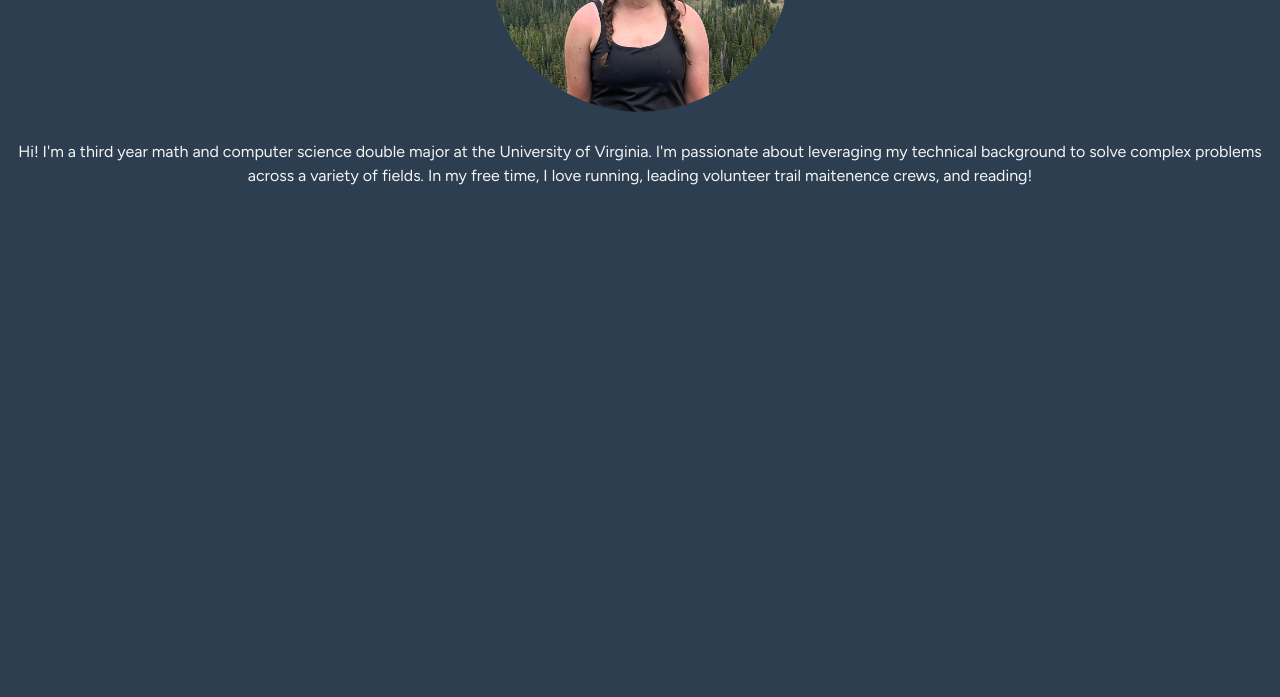
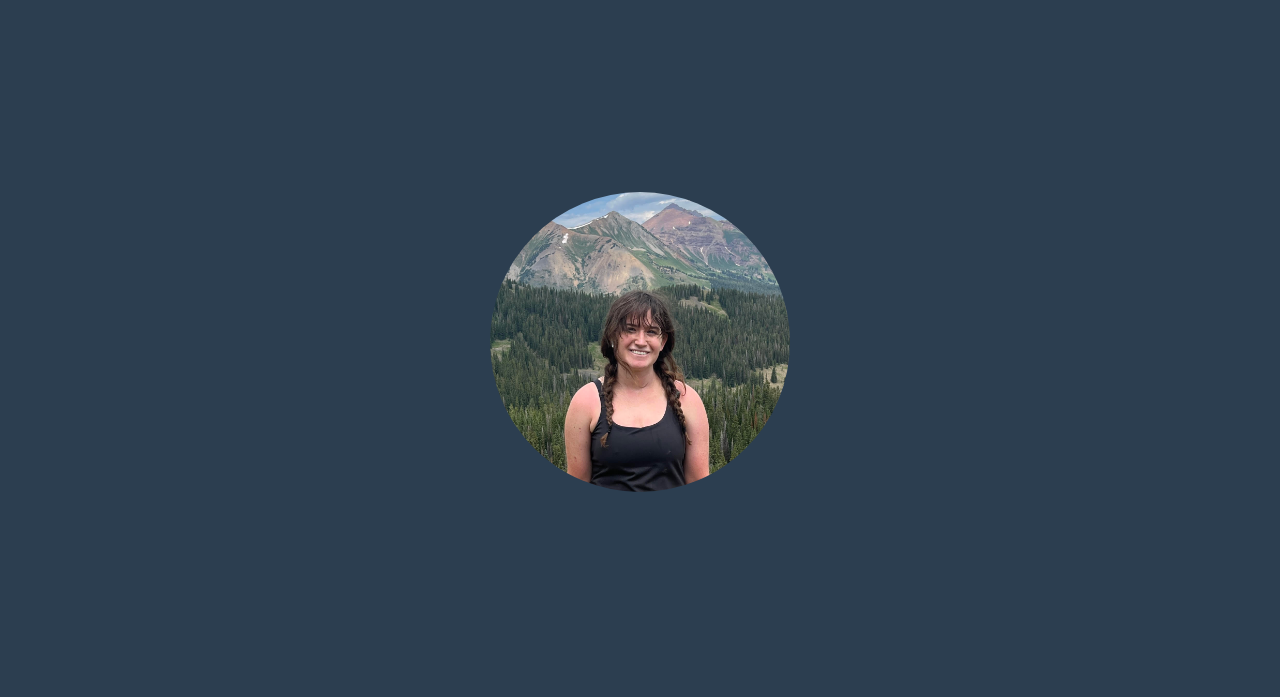
Before and after one commit to gcoleman325/gcoleman325.github.io, a plain HTML site: page index.html in a window 1280 px wide. Shown: the part 288-985 px from the top of the page. Before the commit the page ends 800 px from the top, so only its background shows below. Drawn offline with nearby package versions, Linux system fonts and the light colour scheme.

Commit message:
wider margins

```diff
--- a/styles.css
+++ b/styles.css
@@ -2,6 +2,7 @@ body {
     font-family: "Figtree", sans-serif;
     background-color: #2c3e50;
     color: #f5f5f5;
+    margin: 200px;
 }
 
 h1 {
@@ -23,6 +24,6 @@ nav a:hover {
 }
 
 .img-fluid {
-    margin: 20px;
+    margin: 200px;
     border-radius: 50%;
 }
```
